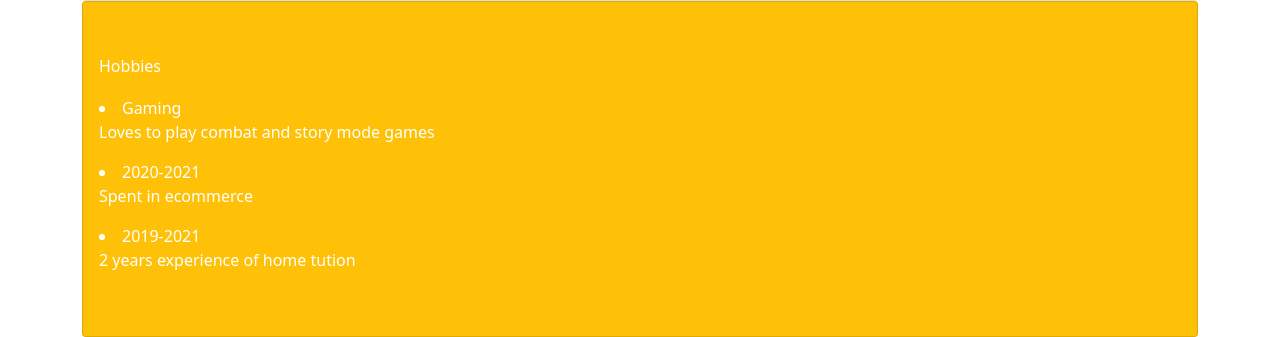
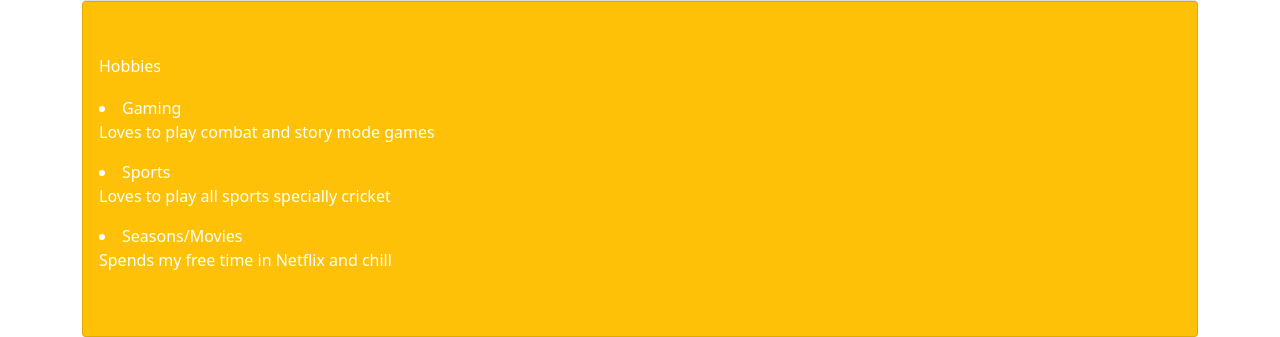
Before and after one commit to RafayFarrukh/Cv-grid, a PHP site: page /index.php in a window 1280 px wide. Shown: the part 1226-1563 px from the top of the page. Run offline with PHP 8.4, Linux system fonts and the light colour scheme; some libraries are stand-ins or nearby versions.

Commit message:
updated
cv

```diff
--- a/index.html
+++ b/index.html
@@ -44,7 +44,7 @@
         <div class="row no-gutters">
           <!-- col-lg-2 px-2 ml-3 mb-5 ml-6 -->
           <div class="col-lg-3 col-md-5 mt-5">
-            <img src="./profile.png" class="img-fluid d-block" alt="" style="position: relative; margin-top: -50px; margin-left: 22px;" />
+            <img src="./profile.png" class="img-fluid d-block" alt="" style="position: relative;margin-top: -50px;margin-left: 22px;" />
           </div>
           <div class="col-lg-4 col-md-7 ml-6">
             <div class="d-flex flex-column">
@@ -181,10 +181,10 @@
               <div ><li>Gaming</li>
                 <p>Loves to play combat and story mode games</p>
 
-                <li>2020-2021</li>
-                <p>Spent in ecommerce</p>
-                <li>2019-2021</li>
-                <p>2 years experience of home tution</p></div>
+                <li>Sports</li>
+                <p>Loves to play all sports specially cricket</p>
+                <li>Seasons/Movies</li>
+                <p>Spends my free time in Netflix and chill</p></div>
 
 
 
--- a/index.php
+++ b/index.php
@@ -1 +1 @@
-<?php include('index.html')?>
+<?php include_once("./index.html")?>
```
